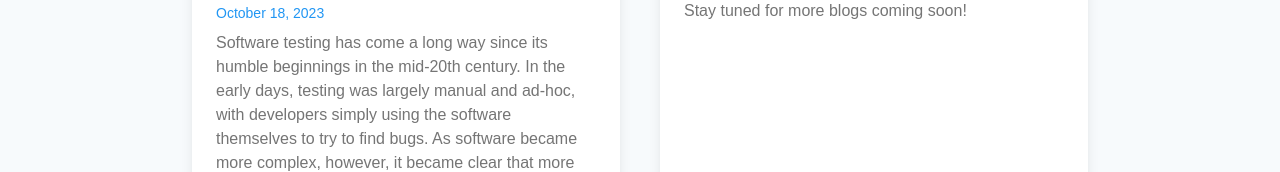
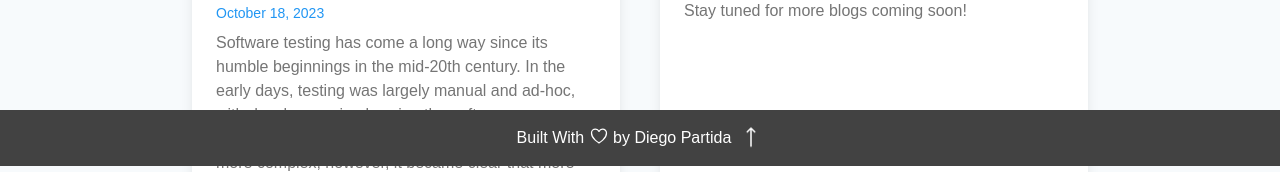
Before and after one commit to diegopartida22/diego-portfolio, a React (Create React App) app: page /blog in a window 1280 px wide. Shown: the part 634-806 px from the top of the page. Built offline with nearby package versions, Linux system fonts and the light colour scheme.

Commit message:
Updated blog

```diff
--- a/src/pages/Blog.js
+++ b/src/pages/Blog.js
@@ -62,7 +62,9 @@ function Blog() {
         </div>
       </div>
 
-      <Footer />
+      <div className="sm:bottom-0 relative sm:absolute w-full">
+        <Footer />
+      </div>
     </div>
   );
 }
```
